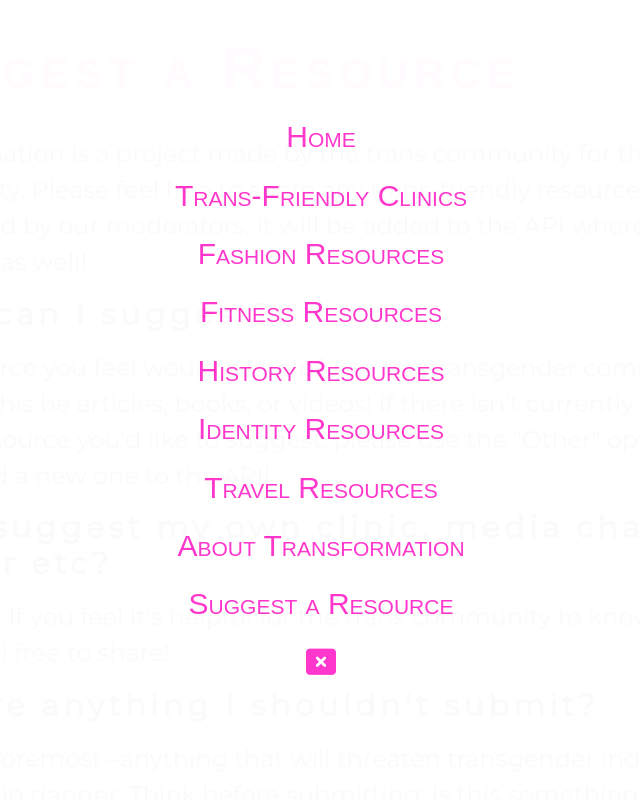
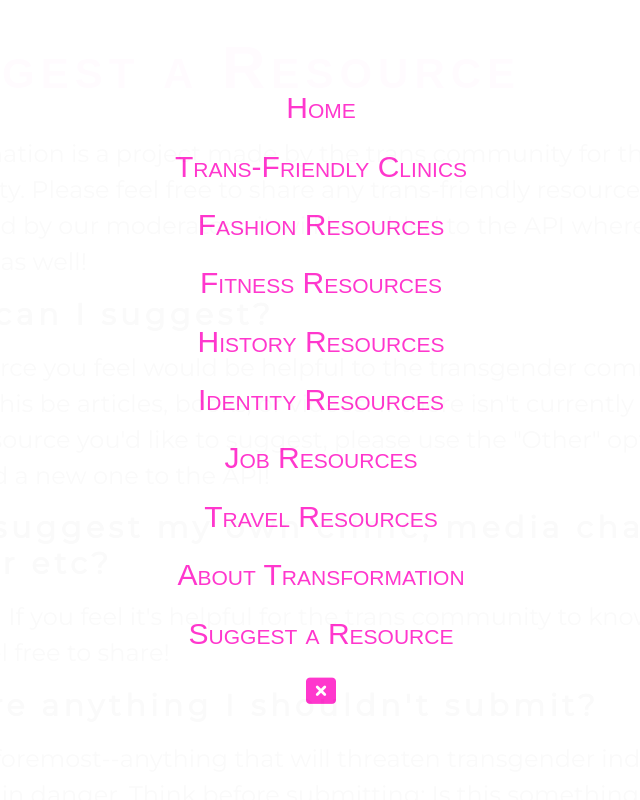
Before and after one commit to themarkfullton/transformation-app-v2, a React (Create React App) app: page /suggest in a window 1280 px wide. Both pictures are taken after a click on the element 1152 px from the left and 58 px from the top of the page. Shown: the top 800 px of the page, without its empty margins (311-951 px from the left). Built offline with nearby package versions, Linux system fonts and the light colour scheme; a web font is replaced by a local one.

Commit message:
Added jobs to navbar and suggest page

```diff
--- a/src/App.js
+++ b/src/App.js
@@ -14,6 +14,7 @@ import Fashion from "./containers/Fashion";
 import Fitness from "./containers/Fitness";
 import History from "./containers/History";
 import Identity from "./containers/Identity";
+import Jobs from "./containers/Jobs";
 import Travel from "./containers/Travel";
 import NotFound from "./containers/NotFound";
 
@@ -36,6 +37,7 @@ function App() {
           <Route exact path="/fitness" component={Fitness} />
           <Route exact path="/history" component={History} />
           <Route exact path="/identity" component={Identity} />
+          <Route exact path="/jobs" component={Jobs} />
           <Route exact path="/travel" component={Travel} />
           <Route component={NotFound} />
           </Switch>
--- a/src/components/Navbar/index.js
+++ b/src/components/Navbar/index.js
@@ -101,6 +101,18 @@ class Navbar extends React.Component {
                 >
                   Identity Resources
                 </NavLink>
+                </li>
+
+                <li
+                className={this.state.open ? "menuNavItem open" : "menuNavItem"}
+              >
+                <NavLink
+                  to="/jobs"
+                  className="menuNavLink"
+                  onClick={this.toggleMenu}
+                >
+                  Job Resources
+                </NavLink>
               </li>
 
               <li
--- a/src/containers/Suggest/APIResourceTypes.json
+++ b/src/containers/Suggest/APIResourceTypes.json
@@ -15,6 +15,9 @@
         "name":"Identity"
     },
     {
+        "name":"Job"
+    },
+    {
         "name":"Travel"
     },
     {
```
